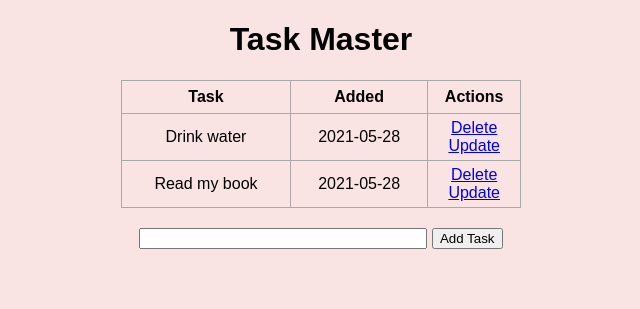
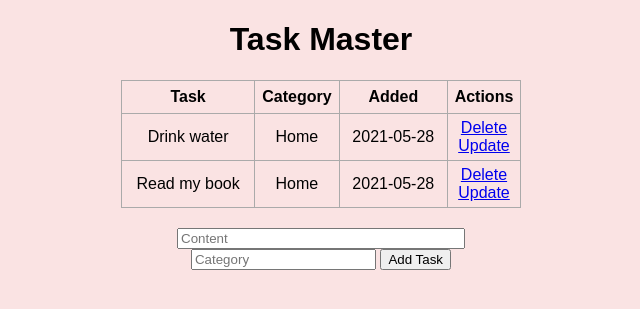
Before and after one commit to ilssy/flask-todoapp, a Flask app: page / in a window 1280 px wide. Shown: the top 309 px of the page, without its empty margins (319-959 px from the left). Run offline with Flask 2, Linux system fonts and the light colour scheme; data comes from the database, SQL or seed files in the repository; both versions use the stored data as it was after the commit.

Commit message:
add category column

```diff
--- a/app.py
+++ b/app.py
@@ -12,6 +12,7 @@ db = SQLAlchemy(app)
 class Todo(db.Model):
     id = db.Column(db.Integer, primary_key=True)
     content = db.Column(db.String(200), nullable=False)
+    category = db.Column(db.String(200), nullable=False)
     date_created = db.Column(db.DateTime, default=datetime.utcnow)
 
     def __repr__(self):
@@ -22,7 +23,8 @@ class Todo(db.Model):
 def index():
     if request.method == 'POST':
         task_content = request.form['content']
-        new_task = Todo(content=task_content)
+        task_category = request.form['category']
+        new_task = Todo(content=task_content, category=task_category)
 
         try:
             db.session.add(new_task)
@@ -34,7 +36,6 @@ def index():
     else:
         tasks = Todo.query.order_by(Todo.date_created).all()
         return render_template('index.html', tasks=tasks)
-    # return render_template('index.html')
 
 @app.route('/delete/<int:id>')
 def delete(id):
--- a/templates/index.html
+++ b/templates/index.html
@@ -10,12 +10,14 @@
   <table>
     <tr>
       <th>Task</th>
+      <th>Category</th>
       <th>Added</th>
       <th>Actions</th>
     </tr>
     {% for task in tasks %}
     <tr>
       <td>{{ task.content}}</td>
+      <td>{{ task.category }}</td>
       <td>{{ task.date_created.date()}}</td>
       <td>
         <a href="/delete/{{task.id}}">Delete</a>
@@ -28,7 +30,8 @@
   {% endif%}
 
   <form action="/" method="POST">
-    <input type="text" name="content" id="content" />
+    <input type="text" name="content" id="content" placeholder="Content" />
+    <input type="text" name="category" id="category" placeholder="Category" />
     <input type="submit" value="Add Task" />
   </form>
 </div>
```
Also changed, not shown: templates/update.html (+14 -1 lines), test.db.
